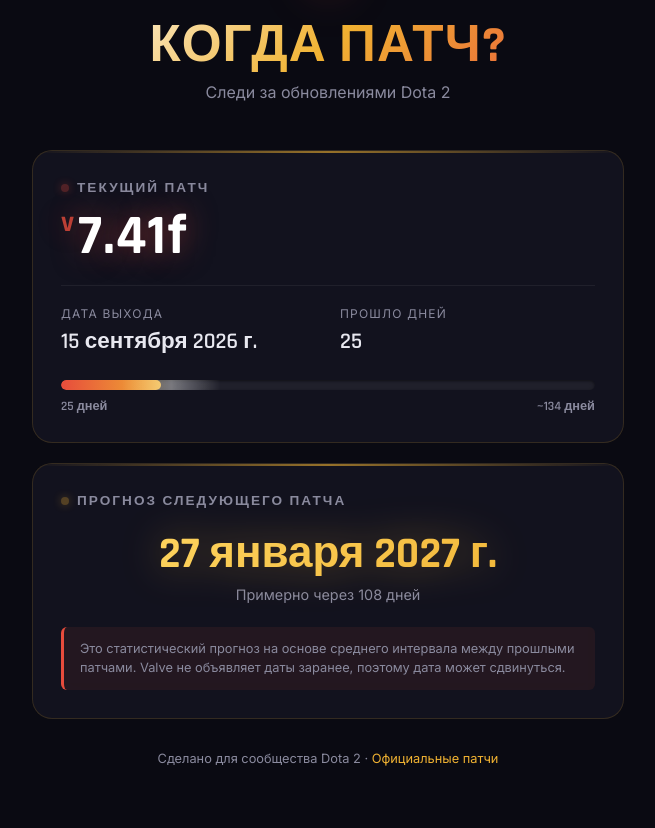
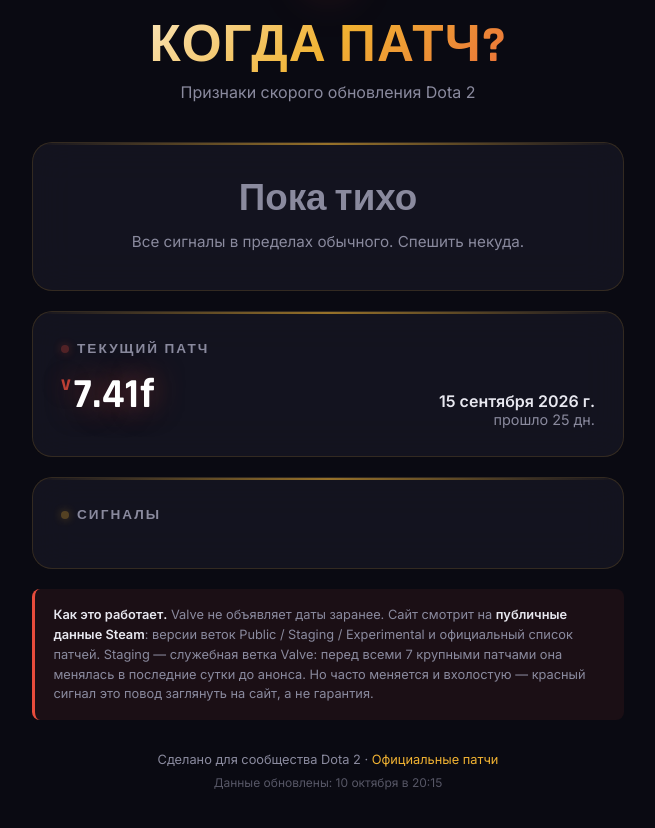
Before and after one commit to freeosintmaper/when-is-patch, a plain HTML site: page index.html in a window 1280 px wide. Shown: the part 102-930 px from the top of the page, without its empty margins (312-967 px from the left). Drawn offline with Linux system fonts and the light colour scheme.

Commit message:
Update index.html

```diff
--- a/index.html
+++ b/index.html
@@ -3,7 +3,7 @@
 <head>
 <meta charset="UTF-8">
 <meta name="viewport" content="width=device-width, initial-scale=1.0">
-<title>Когда патч? — Dota 2</title>
+<title>Когда патч? — Признаки обновления Dota 2</title>
 <link rel="preconnect" href="https://fonts.googleapis.com">
 <link rel="preconnect" href="https://fonts.gstatic.com" crossorigin>
 <link href="https://fonts.googleapis.com/css2?family=Rajdhani:wght@400;600;700&family=Inter:wght@400;500;600&display=swap" rel="stylesheet">
@@ -11,11 +11,12 @@
   * { margin: 0; padding: 0; box-sizing: border-box; }
   :root {
     --bg-dark: #0a0a12;
-    --bg-card: rgba(22, 22, 35, 0.75);
+    --bg-card: rgba(22, 22, 35, 0.78);
     --red: #e74c3c;
-    --red-glow: #ff4d3d;
     --gold: #f0b232;
     --gold-light: #ffd966;
+    --green: #4ade80;
+    --grey: #6b7280;
     --text: #e8e8f0;
     --text-dim: #8a8a9e;
     --border: rgba(240, 178, 50, 0.15);
@@ -29,8 +30,7 @@
   }
   body::before {
     content: '';
-    position: fixed;
-    inset: 0;
+    position: fixed; inset: 0;
     background:
       radial-gradient(circle at 15% 20%, rgba(231, 76, 60, 0.18), transparent 45%),
       radial-gradient(circle at 85% 80%, rgba(240, 178, 50, 0.12), transparent 50%),
@@ -44,8 +44,7 @@
   }
   body::after {
     content: '';
-    position: fixed;
-    inset: 0;
+    position: fixed; inset: 0;
     background-image:
       linear-gradient(rgba(240, 178, 50, 0.03) 1px, transparent 1px),
       linear-gradient(90deg, rgba(240, 178, 50, 0.03) 1px, transparent 1px);
@@ -55,13 +54,11 @@
     -webkit-mask-image: radial-gradient(ellipse at center, black 40%, transparent 90%);
   }
   .container {
-    max-width: 640px;
-    margin: 0 auto;
+    max-width: 640px; margin: 0 auto;
     padding: 3rem 1.5rem 4rem;
-    position: relative;
-    z-index: 1;
+    position: relative; z-index: 1;
   }
-  .header { text-align: center; margin-bottom: 3rem; animation: fadeDown 0.8s ease-out; }
+  .header { text-align: center; margin-bottom: 2.5rem; animation: fadeDown 0.8s ease-out; }
   @keyframes fadeDown {
     from { opacity: 0; transform: translateY(-20px); }
     to   { opacity: 1; transform: translateY(0); }
@@ -78,65 +75,48 @@
   h1 {
     font-family: 'Rajdhani', sans-serif;
     font-size: clamp(2.2rem, 6vw, 3.2rem);
-    font-weight: 700;
-    letter-spacing: 0.02em;
-    line-height: 1.1;
+    font-weight: 700; letter-spacing: 0.02em; line-height: 1.1;
     background: linear-gradient(135deg, #fff 0%, var(--gold) 50%, var(--red) 100%);
-    -webkit-background-clip: text;
-    background-clip: text;
+    -webkit-background-clip: text; background-clip: text;
     -webkit-text-fill-color: transparent;
-    text-transform: uppercase;
-    margin-bottom: 0.5rem;
+    text-transform: uppercase; margin-bottom: 0.5rem;
   }
-  .subtitle { color: var(--text-dim); font-size: 1rem; font-weight: 400; }
+  .subtitle { color: var(--text-dim); font-size: 1rem; }
   .card {
     background: var(--bg-card);
     border: 1px solid var(--border);
     border-radius: 20px;
-    padding: 1.75rem;
-    margin-bottom: 1.25rem;
+    padding: 1.75rem; margin-bottom: 1.25rem;
     backdrop-filter: blur(20px);
     -webkit-backdrop-filter: blur(20px);
-    position: relative;
-    overflow: hidden;
+    position: relative; overflow: hidden;
     animation: fadeUp 0.8s ease-out backwards;
-    transition: transform 0.3s ease, border-color 0.3s ease, box-shadow 0.3s ease;
+    transition: transform 0.3s ease, border-color 0.3s ease;
   }
   .card:nth-child(2) { animation-delay: 0.1s; }
   .card:nth-child(3) { animation-delay: 0.2s; }
+  .card:nth-child(4) { animation-delay: 0.3s; }
   @keyframes fadeUp {
     from { opacity: 0; transform: translateY(20px); }
     to   { opacity: 1; transform: translateY(0); }
   }
-  .card:hover {
-    transform: translateY(-3px);
-    border-color: rgba(240, 178, 50, 0.35);
-    box-shadow: 0 15px 40px rgba(0,0,0,0.4), 0 0 30px rgba(240, 178, 50, 0.08);
-  }
   .card::before {
     content: '';
-    position: absolute;
-    top: 0; left: 0; right: 0;
-    height: 2px;
+    position: absolute; top: 0; left: 0; right: 0; height: 2px;
     background: linear-gradient(90deg, transparent, var(--gold), transparent);
     opacity: 0.6;
   }
   .card-label {
     font-family: 'Rajdhani', sans-serif;
-    font-size: 0.85rem;
-    font-weight: 600;
-    letter-spacing: 0.15em;
-    text-transform: uppercase;
-    color: var(--text-dim);
-    margin-bottom: 0.75rem;
-    display: flex;
-    align-items: center;
-    gap: 0.5rem;
+    font-size: 0.85rem; font-weight: 600;
+    letter-spacing: 0.15em; text-transform: uppercase;
+    color: var(--text-dim); margin-bottom: 1rem;
+    display: flex; align-items: center; gap: 0.5rem;
   }
   .card-label .dot {
     width: 8px; height: 8px; border-radius: 50%;
     background: var(--red);
-    box-shadow: 0 0 10px var(--red-glow);
+    box-shadow: 0 0 10px var(--red);
     animation: blink 2s ease-in-out infinite;
   }
   @keyframes blink {
@@ -144,121 +124,107 @@
     50%      { opacity: 0.3; }
   }
   .card-label.gold .dot { background: var(--gold); box-shadow: 0 0 10px var(--gold); }
+
+  .verdict { text-align: center; padding: 0.5rem 0; }
+  .verdict-title {
+    font-family: 'Rajdhani', sans-serif;
+    font-size: clamp(1.7rem, 5.5vw, 2.3rem);
+    font-weight: 700; line-height: 1.15; margin-bottom: 0.6rem;
+  }
+  .verdict[data-level="quiet"] .verdict-title { color: var(--text-dim); }
+  .verdict[data-level="warn"]  .verdict-title {
+    color: var(--gold-light);
+    filter: drop-shadow(0 0 18px rgba(240,178,50,0.5));
+  }
+  .verdict[data-level="hot"]   .verdict-title {
+    background: linear-gradient(135deg, var(--gold-light), var(--red));
+    -webkit-background-clip: text; background-clip: text;
+    -webkit-text-fill-color: transparent;
+    filter: drop-shadow(0 0 20px rgba(231,76,60,0.5));
+  }
+  .verdict-text { color: var(--text-dim); font-size: 0.95rem; line-height: 1.5; }
+
+  .patch-row {
+    display: flex; align-items: baseline; justify-content: space-between;
+    flex-wrap: wrap; gap: 1rem;
+  }
   .patch-version {
     font-family: 'Rajdhani', sans-serif;
-    font-size: clamp(2.5rem, 8vw, 3.5rem);
-    font-weight: 700;
-    color: #fff;
-    line-height: 1;
+    font-size: clamp(2rem, 7vw, 2.6rem);
+    font-weight: 700; color: #fff; line-height: 1;
     letter-spacing: 0.02em;
-    display: inline-block;
     text-shadow: 0 0 30px rgba(231, 76, 60, 0.5);
   }
   .patch-version::before {
-    content: 'v';
-    font-size: 0.5em;
-    color: var(--red);
-    margin-right: 0.1em;
-    vertical-align: top;
-    opacity: 0.8;
+    content: 'v'; font-size: 0.5em; color: var(--red);
+    margin-right: 0.1em; vertical-align: top; opacity: 0.8;
   }
-  .patch-meta {
-    display: flex;
-    flex-wrap: wrap;
-    gap: 1.5rem;
-    margin-top: 1.25rem;
-    padding-top: 1.25rem;
-    border-top: 1px solid rgba(255,255,255,0.06);
+  .patch-date { color: var(--text-dim); font-size: 0.9rem; text-align: right; }
+  .patch-date strong { color: var(--text); display: block; font-size: 1rem; }
+
+  .signals-list { display: flex; flex-direction: column; gap: 0.75rem; }
+  .signal {
+    display: grid; grid-template-columns: 10px 1fr auto;
+    gap: 1rem; align-items: center;
+    padding: 0.9rem 1rem;
+    background: rgba(255,255,255,0.025);
+    border-radius: 12px;
+    border-left: 3px solid var(--grey);
+    transition: background 0.2s;
   }
-  .meta-item { flex: 1; min-width: 140px; }
-  .meta-item .key {
-    font-size: 0.75rem;
-    color: var(--text-dim);
-    text-transform: uppercase;
-    letter-spacing: 0.1em;
-    margin-bottom: 0.35rem;
+  .signal:hover { background: rgba(255,255,255,0.045); }
+  .signal[data-status="wait"] { border-left-color: var(--red); }
+  .signal[data-status="calm"] { border-left-color: var(--green); }
+  .signal-dot {
+    width: 10px; height: 10px; border-radius: 50%; background: var(--grey);
   }
-  .meta-item .value {
-    font-family: 'Rajdhani', sans-serif;
-    font-size: 1.4rem;
-    font-weight: 600;
-    color: var(--text);
+  .signal[data-status="wait"] .signal-dot {
+    background: var(--red); box-shadow: 0 0 10px var(--red);
+    animation: blink 1.5s ease-in-out infinite;
   }
-  .progress-wrap { margin-top: 1.5rem; }
-  .progress-bar {
-    height: 10px;
-    background: rgba(255,255,255,0.06);
-    border-radius: 999px;
-    overflow: hidden;
-    position: relative;
-    box-shadow: inset 0 1px 3px rgba(0,0,0,0.5);
+  .signal[data-status="calm"] .signal-dot {
+    background: var(--green); box-shadow: 0 0 8px var(--green);
   }
-  .progress-fill {
-    height: 100%;
-    width: 0%;
-    background: linear-gradient(90deg, var(--red), var(--gold));
-    border-radius: 999px;
-    transition: width 1.5s cubic-bezier(0.4, 0, 0.2, 1);
-    position: relative;
-    box-shadow: 0 0 15px rgba(240, 178, 50, 0.5);
+  .signal-info { min-width: 0; }
+  .signal-label {
+    font-family: 'Rajdhani', sans-serif; font-weight: 600;
+    font-size: 1rem; color: var(--text); letter-spacing: 0.02em;
   }
-  .progress-fill::after {
-    content: '';
-    position: absolute;
-    inset: 0;
-    background: linear-gradient(90deg, transparent, rgba(255,255,255,0.4), transparent);
-    animation: shimmer 2s infinite;
+  .signal-note {
+    font-size: 0.8rem; color: var(--text-dim);
+    margin-top: 0.15rem; line-height: 1.4;
   }
-  @keyframes shimmer {
-    0%   { transform: translateX(-100%); }
-    100% { transform: translateX(100%); }
+  .signal-value {
+    font-family: 'Rajdhani', sans-serif; font-weight: 700;
+    font-size: 1.15rem; color: var(--text); white-space: nowrap;
   }
-  .progress-info {
-    display: flex;
-    justify-content: space-between;
-    font-size: 0.8rem;
-    color: var(--text-dim);
-    margin-top: 0.5rem;
-    font-family: 'Rajdhani', sans-serif;
-    font-weight: 600;
-  }
-  .prediction { text-align: center; padding: 0.5rem 0 0.25rem; }
-  .prediction-date {
-    font-family: 'Rajdhani', sans-serif;
-    font-size: clamp(2rem, 7vw, 2.75rem);
-    font-weight: 700;
-    background: linear-gradient(135deg, var(--gold-light), var(--gold));
-    -webkit-background-clip: text;
-    background-clip: text;
-    -webkit-text-fill-color: transparent;
-    line-height: 1.1;
-    filter: drop-shadow(0 0 20px rgba(240, 178, 50, 0.4));
-  }
-  .prediction-sub { margin-top: 0.5rem; color: var(--text-dim); font-size: 0.9rem; }
+  .signal[data-status="wait"] .signal-value { color: var(--gold-light); }
+  .signal[data-status="calm"] .signal-value { color: var(--green); }
+
   .disclaimer {
-    margin-top: 1.25rem;
-    padding: 0.75rem 1rem;
+    margin-top: 0.5rem; padding: 1rem 1.15rem;
     background: rgba(231, 76, 60, 0.08);
     border-left: 3px solid var(--red);
-    border-radius: 6px;
-    font-size: 0.8rem;
-    color: var(--text-dim);
-    line-height: 1.5;
-    text-align: left;
+    border-radius: 8px;
+    font-size: 0.8rem; color: var(--text-dim);
+    line-height: 1.55;
   }
+  .disclaimer b { color: var(--text); font-weight: 600; }
+
   .footer {
-    text-align: center;
-    margin-top: 2rem;
-    font-size: 0.8rem;
-    color: var(--text-dim);
+    text-align: center; margin-top: 2rem;
+    font-size: 0.8rem; color: var(--text-dim);
     animation: fadeUp 0.8s ease-out 0.4s backwards;
   }
   .footer a { color: var(--gold); text-decoration: none; transition: opacity 0.2s; }
   .footer a:hover { opacity: 0.7; }
+  .updated { margin-top: 0.5rem; font-size: 0.75rem; opacity: 0.6; }
+
   @media (max-width: 480px) {
     .container { padding: 2rem 1rem 3rem; }
     .card { padding: 1.25rem; border-radius: 16px; }
-    .patch-meta { gap: 1rem; }
+    .signal { padding: 0.75rem 0.85rem; gap: 0.75rem; }
+    .patch-date { text-align: left; }
   }
 </style>
 </head>
@@ -277,32 +243,26 @@
         </defs>
       </svg>
       <h1>Когда патч?</h1>
-      <p class="subtitle">Следи за обновлениями Dota 2</p>
+      <p class="subtitle">Признаки скорого обновления Dota 2</p>
     </header>
+
+    <section class="card">
+      <div class="verdict" id="verdict" data-level="quiet">
+        <div class="verdict-title" id="verdict-title">Считаем...</div>
+        <div class="verdict-text" id="verdict-text">Загружаем данные о патчах</div>
+      </div>
+    </section>
 
     <section class="card">
       <div class="card-label">
         <span class="dot"></span>
         Текущий патч
       </div>
-      <div class="patch-version" id="version">7.XX</div>
-      <div class="patch-meta">
-        <div class="meta-item">
-          <div class="key">Дата выхода</div>
-          <div class="value" id="date">—</div>
-        </div>
-        <div class="meta-item">
-          <div class="key">Прошло дней</div>
-          <div class="value" id="days">—</div>
-        </div>
-      </div>
-      <div class="progress-wrap">
-        <div class="progress-bar">
-          <div class="progress-fill" id="progress"></div>
-        </div>
-        <div class="progress-info">
-          <span id="progress-left">0 дней</span>
-          <span id="progress-right">~150 дней</span>
+      <div class="patch-row">
+        <div class="patch-version" id="version">7.XX</div>
+        <div class="patch-date">
+          <strong id="date">—</strong>
+          прошло <span id="days">—</span> дн.
         </div>
       </div>
     </section>
@@ -310,20 +270,30 @@
     <section class="card">
       <div class="card-label gold">
         <span class="dot"></span>
-        Прогноз следующего патча
+        Сигналы
       </div>
-      <div class="prediction">
-        <div class="prediction-date" id="next">—</div>
-        <div class="prediction-sub" id="next-sub">Рассчитываем...</div>
-      </div>
-      <div class="disclaimer">
-        Это статистический прогноз на основе среднего интервала между прошлыми патчами.
-        Valve не объявляет даты заранее, поэтому дата может сдвинуться.
+      <div class="signals-list" id="signals">
+        <div class="signal" data-status="calm">
+          <div class="signal-dot"></div>
+          <div class="signal-info">
+            <div class="signal-label">Загрузка...</div>
+            <div class="signal-note">Считаем признаки</div>
+          </div>
+          <div class="signal-value">—</div>
+        </div>
       </div>
     </section>
 
+    <div class="disclaimer">
+      <b>Как это работает.</b> Valve не объявляет даты заранее. Сайт смотрит на <b>публичные данные Steam</b>:
+      версии веток Public / Staging / Experimental и официальный список патчей.
+      Staging — служебная ветка Valve: перед всеми 7 крупными патчами она менялась в последние сутки до анонса.
+      Но часто меняется и вхолостую — красный сигнал это повод заглянуть на сайт, а не гарантия.
+    </div>
+
     <footer class="footer">
-      Сделано для сообщества Dota 2 · <a href="https://www.dota2.com/patches" target="_blank" rel="noopener">Официальные патчи</a>
+      <div>Сделано для сообщества Dota 2 · <a href="https://www.dota2.com/patches" target="_blank" rel="noopener">Официальные патчи</a></div>
+      <div class="updated" id="updated"></div>
     </footer>
   </div>
 
@@ -331,42 +301,60 @@
 fetch('data.json?v=' + Date.now())
   .then(r => r.json())
   .then(data => {
-    const avg = data.averageIntervalDays || 150;
     document.getElementById('version').textContent = data.currentVersion || '—';
     document.getElementById('days').textContent = data.daysSince ?? '—';
 
-    const dateObj = new Date(data.currentDate);
-    const dateStr = dateObj.toLocaleDateString('ru-RU', { day: 'numeric', month: 'long', year: 'numeric' });
-    document.getElementById('date').textContent = dateStr;
+    const d = new Date(data.currentDate);
+    document.getElementById('date').textContent = d.toLocaleDateString('ru-RU', {
+      day: 'numeric', month: 'long', year: 'numeric'
+    });
 
-    const nextObj = new Date(data.estimatedNextDate);
-    const nextStr = nextObj.toLocaleDateString('ru-RU', { day: 'numeric', month: 'long', year: 'numeric' });
-    document.getElementById('next').textContent = nextStr;
+    const sigs = data.signals || [];
+    document.getElementById('signals').innerHTML = sigs.map(s => `
+      <div class="signal" data-status="${s.status}">
+        <div class="signal-dot"></div>
+        <div class="signal-info">
+          <div class="signal-label">${s.label}</div>
+          <div class="signal-note">${s.note}</div>
+        </div>
+        <div class="signal-value">${s.value}</div>
+      </div>
+    `).join('');
 
-    const daysLeft = Math.max(0, Math.round((nextObj - new Date()) / 86400000));
-    document.getElementById('next-sub').textContent = daysLeft > 0
-      ? `Примерно через ${daysLeft} ${plural(daysLeft, 'день', 'дня', 'дней')}`
-      : 'Ожидается со дня на день';
+    const waiting = data.waitingSignals || 0;
+    const total = sigs.length || 3;
+    let level, title, text;
+    if (waiting === 0) {
+      level = 'quiet'; title = 'Пока тихо';
+      text = 'Все сигналы в пределах обычного. Спешить некуда.';
+    } else if (waiting === 1) {
+      level = 'warn'; title = 'Есть сигнал';
+      text = 'Один признак выбивается из обычного ритма. Возможны новости в ближайшие дни.';
+    } else if (waiting === 2) {
+      level = 'warn'; title = 'Похоже, патч близко';
+      text = `${waiting} из ${total} сигналов указывают на скорое обновление. Следи за новостями.`;
+    } else {
+      level = 'hot'; title = 'Скоро патч';
+      text = `Все ${total} сигнала указывают на скорое обновление. Ждём анонс.`;
+    }
+    const v = document.getElementById('verdict');
+    v.dataset.level = level;
+    document.getElementById('verdict-title').textContent = title;
+    document.getElementById('verdict-text').textContent = text;
 
-    const pct = Math.min(100, (data.daysSince / avg) * 100);
-    setTimeout(() => {
-      document.getElementById('progress').style.width = pct + '%';
-    }, 300);
-    document.getElementById('progress-left').textContent = data.daysSince + ' дней';
-    document.getElementById('progress-right').textContent = '~' + avg + ' дней';
+    if (data.updatedAt) {
+      const u = new Date(data.updatedAt);
+      document.getElementById('updated').textContent =
+        'Данные обновлены: ' + u.toLocaleString('ru-RU', {
+          day: 'numeric', month: 'long', hour: '2-digit', minute: '2-digit'
+        });
+    }
   })
   .catch(err => {
     console.error(err);
-    document.getElementById('version').textContent = 'Ошибка';
-    document.getElementById('next-sub').textContent = 'Не удалось загрузить данные';
+    document.getElementById('verdict-title').textContent = 'Ошибка загрузки';
+    document.getElementById('verdict-text').textContent = 'Не удалось получить data.json';
   });
-
-function plural(n, one, few, many) {
-  const m10 = n % 10, m100 = n % 100;
-  if (m10 === 1 && m100 !== 11) return one;
-  if (m10 >= 2 && m10 <= 4 && (m100 < 10 || m100 >= 20)) return few;
-  return many;
-}
 </script>
 </body>
 </html>
```
